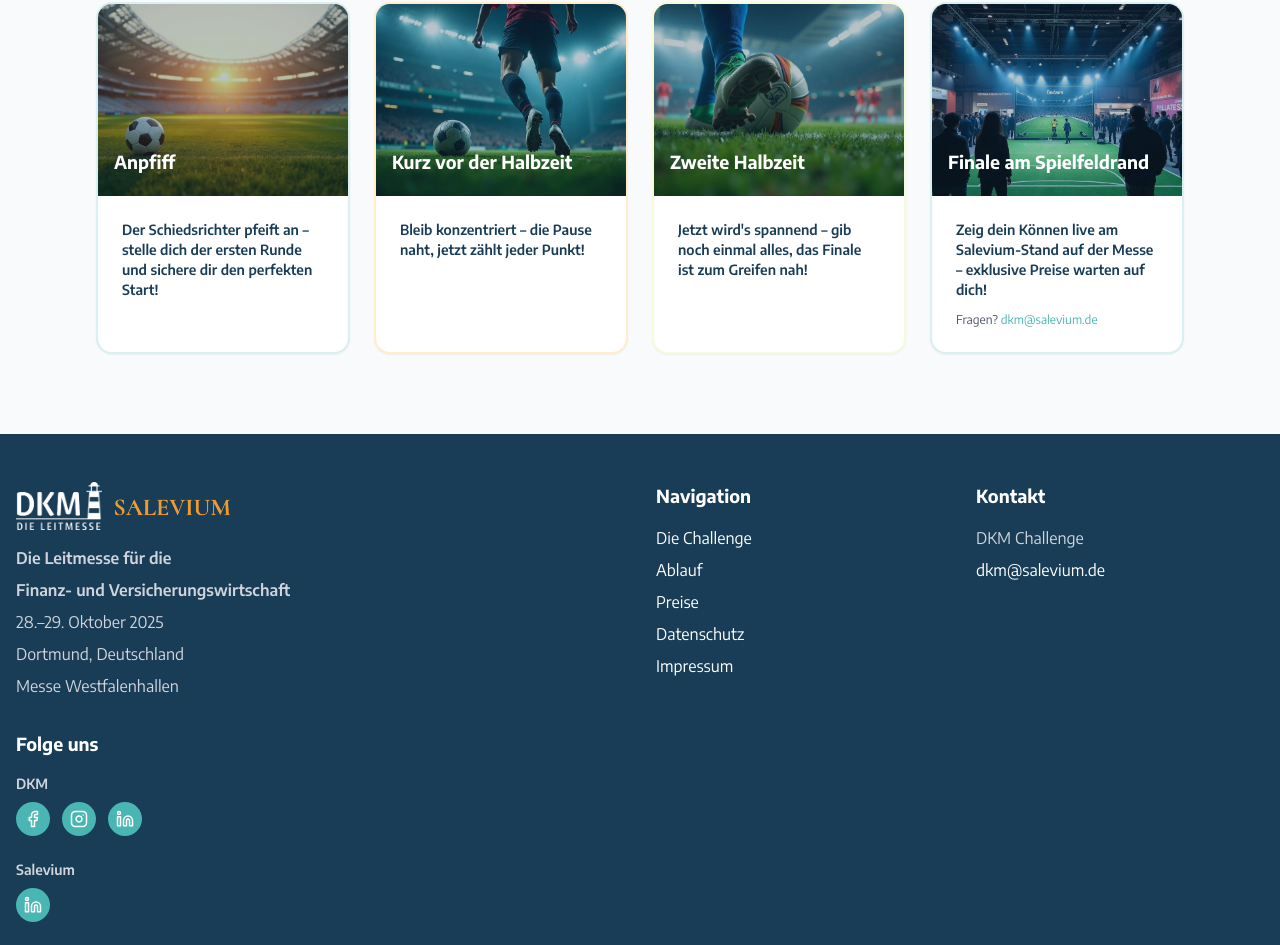
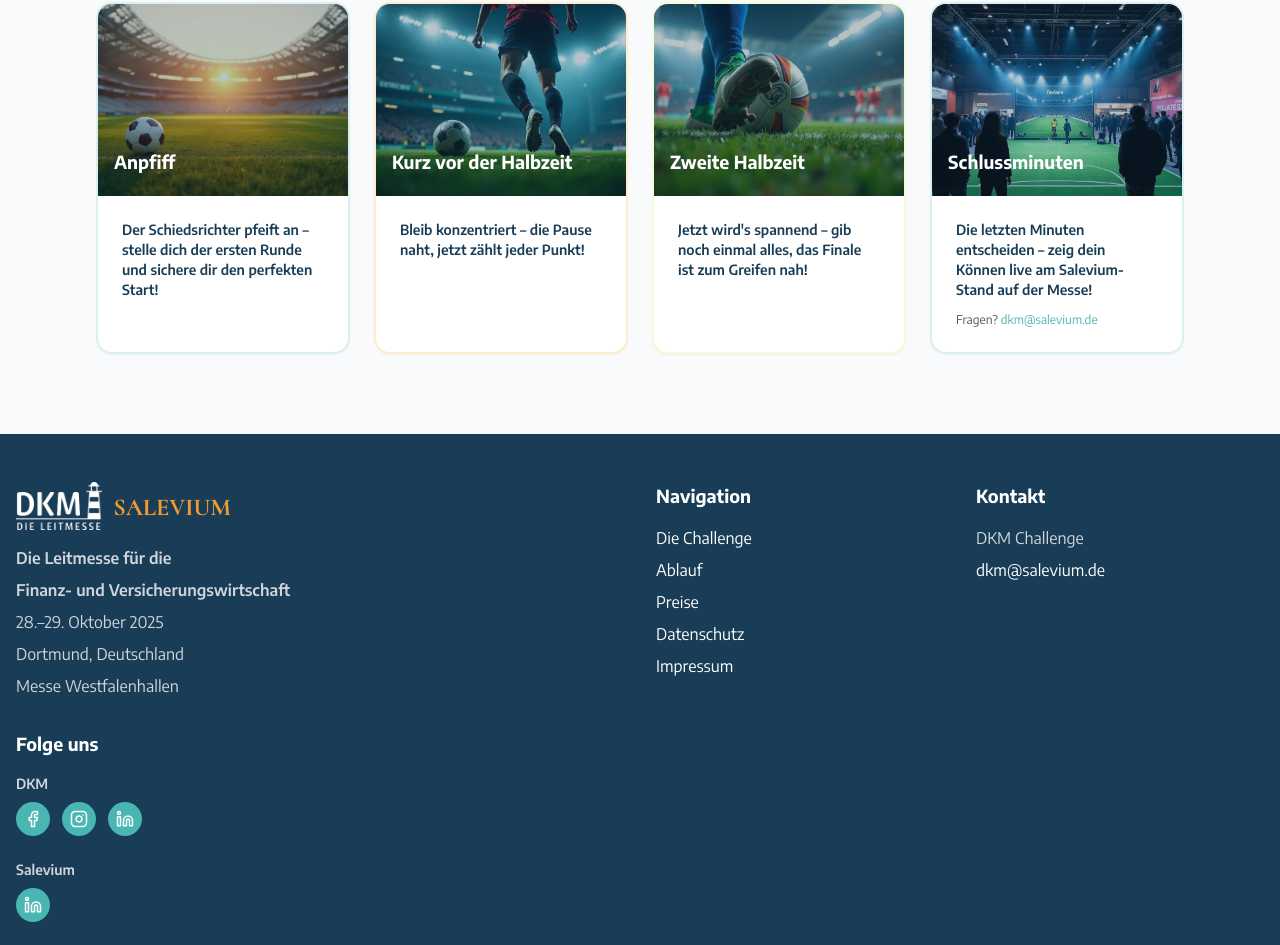
Before and after one commit to tepeciksafak-lang/dkm-style-game, a React (Vite) app: page / in a window 1280 px wide. Shown: the part 814-1759 px from the top of the page. Built offline with nearby package versions, Linux system fonts and the light colour scheme.

Commit message:
Update text to "Schlussminuten"
Updated the text "Finale am Spielfeldrand in der Box" to "Schlussminuten" in the hero section and adjusted the subtitles accordingly.
-edited src/pages/Home.tsx

```diff
--- a/src/pages/Home.tsx
+++ b/src/pages/Home.tsx
@@ -203,12 +203,12 @@ const handleChallengeComplete = async (finalScore: number) => {
                   >
                     <div className="absolute inset-0 bg-dkm-navy/30"></div>
                     <div className="absolute bottom-4 left-4 right-4">
-                      <h3 className="font-encode font-bold text-lg text-white mb-1">Finale am Spielfeldrand</h3>
+                      <h3 className="font-encode font-bold text-lg text-white mb-1">Schlussminuten</h3>
                     </div>
                   </div>
                   <div className="p-6">
                     <p className="font-encode text-dkm-navy font-semibold text-sm mb-3">
-                      Zeig dein Können live am Salevium-Stand auf der Messe – exklusive Preise warten auf dich!
+                      Die letzten Minuten entscheiden – zeig dein Können live am Salevium-Stand auf der Messe!
                     </p>
                     <p className="font-encode text-xs text-gray-600">
                       Fragen? <a href="mailto:dkm@salevium.de" className="text-dkm-turquoise hover:text-dkm-yellow transition-colors">dkm@salevium.de</a>
```
